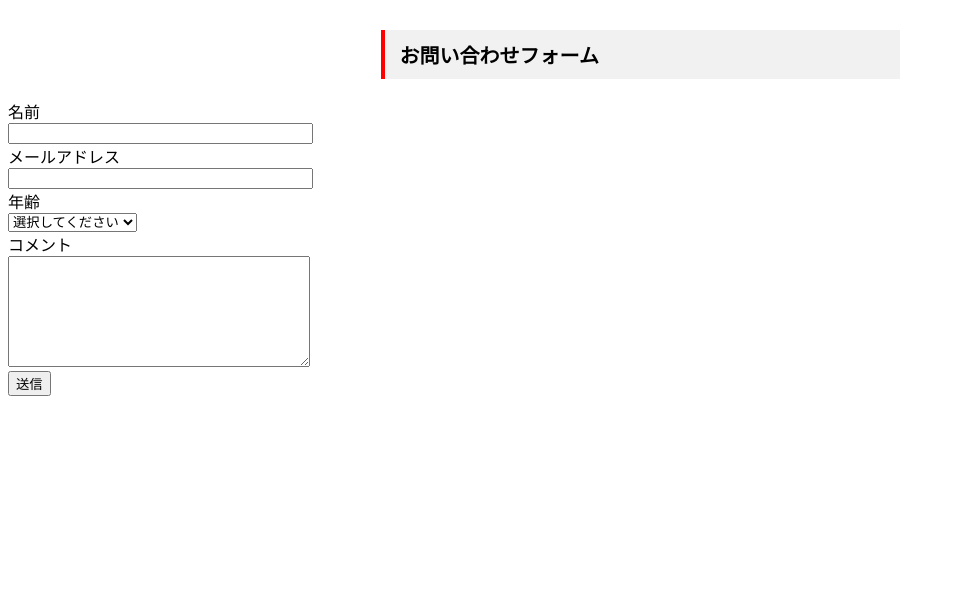
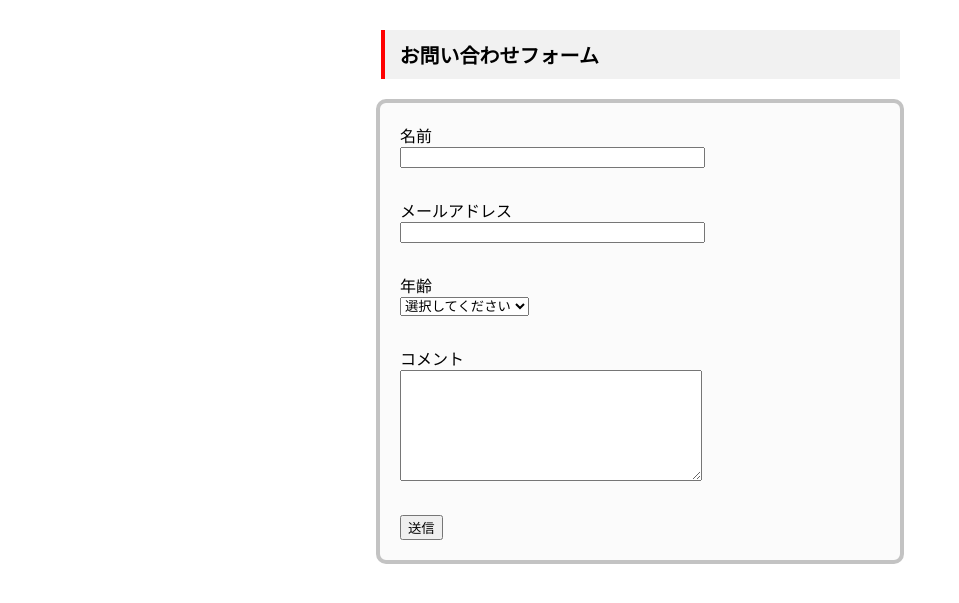
Before and after one commit to uswitch-02/diworks_html_css, a PHP site: page /index.html in a window 1280 px wide. Shown: the top 603 px of the page, without its empty margins (0-959 px from the left). Run offline with PHP 8.4, Linux system fonts and the light colour scheme.

Commit message:
[update]

```diff
--- a/php/style.css
+++ b/php/style.css
@@ -11,3 +11,29 @@ h1 {
   border-left:4px red solid;
   background-color: #f1f1f1;
 }
+
+/*form {*/
+  /*display:table;*/
+  /*text-align: center;*/
+/*  margin: 0 auto;*/
+/*}*/
+
+form {
+  width: 500px; /* 必要に応じて幅を調整してください */
+  margin: 0 auto;
+  background-color: #fbfbfb;
+  border: 4px solid #c3c3c3 ;
+  border-radius: 10px;
+  padding-left: 20px;
+  padding-top: 20px;
+  padding-bottom: 20px;
+}
+
+.text, textarea, .dropdown{
+
+  margin-bottom: 30px;
+}
+
+ .submit {
+   margin-top: 30px;
+ }
```
Also changed, not shown: 1 other file.
